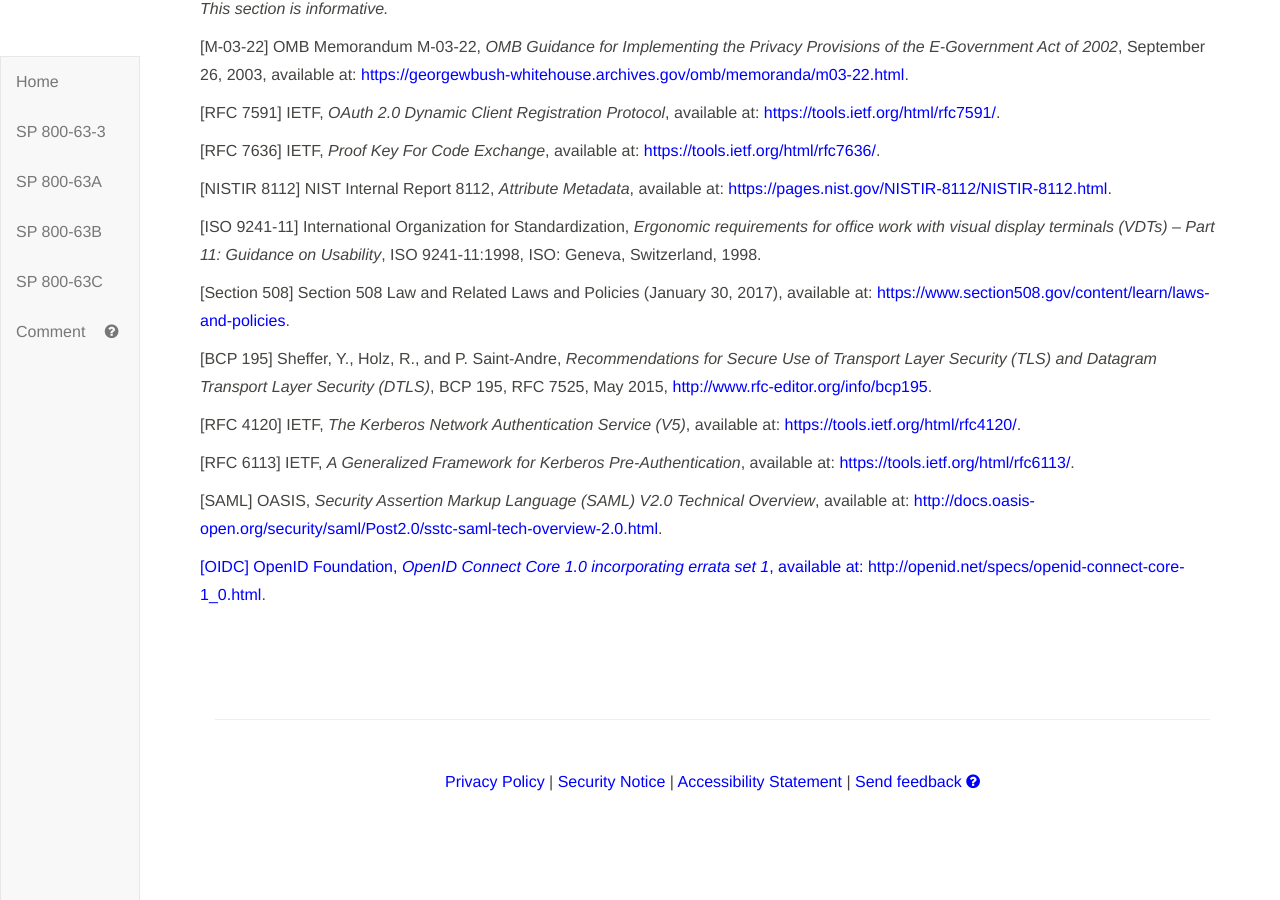
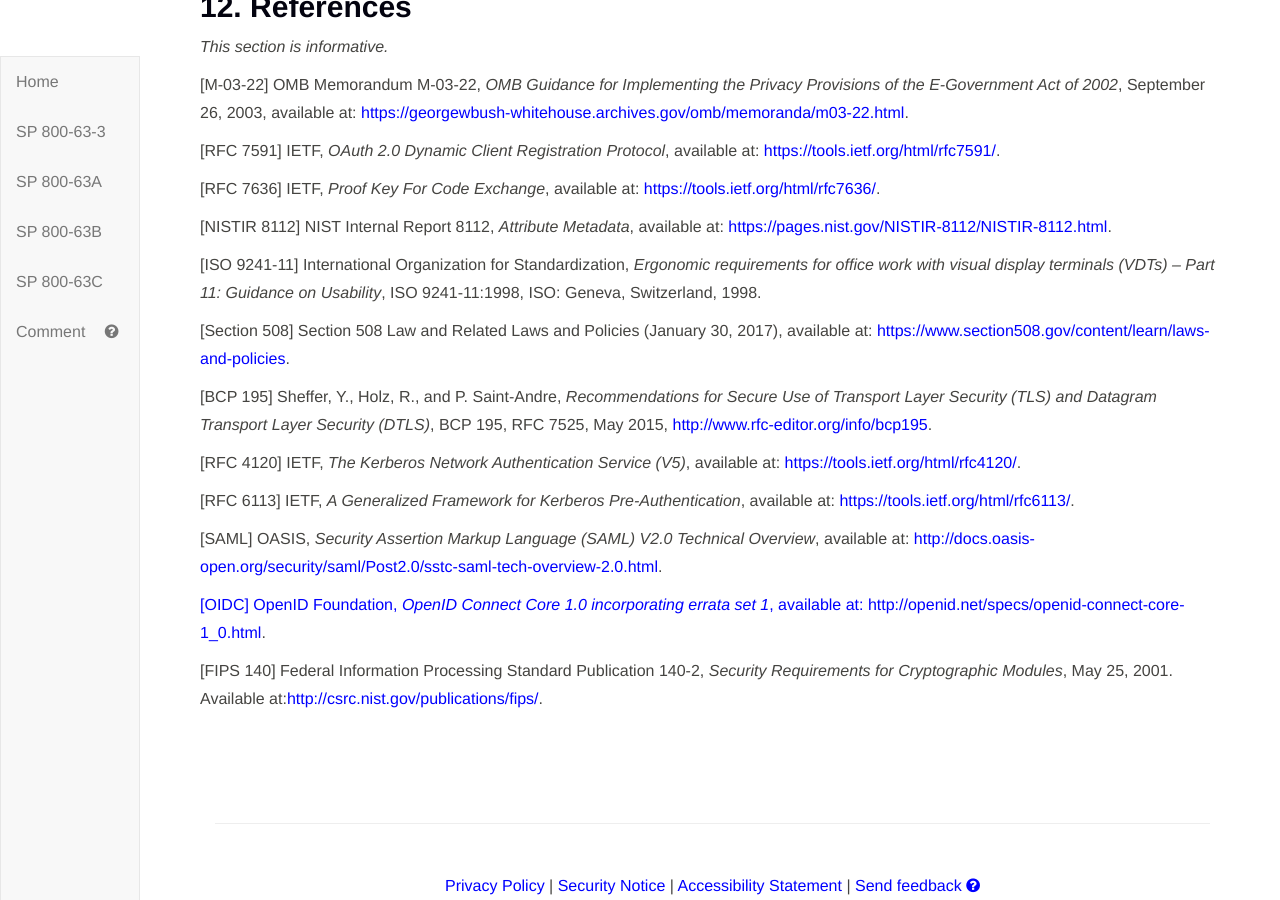
Before and after one commit to usnistgov/800-63-3, a Jekyll site: the page built from sp800-63c.md, in a window 1280 px wide and 900 px high, scrolled down 34683 px. Built offline with Jekyll 4.4.1, drawn with Linux system fonts in a browser that asks for light colours; before the commit the page ends 35479 px from its top, so only the background shows below that; some of the changed text lies outside the part shown.

Commit message:
Add FIPS 140 requirement for IdP key storage. Part of #610.

```diff
--- a/sp800-63c/references.md
+++ b/sp800-63c/references.md
@@ -26,3 +26,5 @@
 <a name="SAML"></a>[SAML] OASIS, *Security Assertion Markup Language (SAML) V2.0 Technical Overview*, available at: <http://docs.oasis-open.org/security/saml/Post2.0/sstc-saml-tech-overview-2.0.html>.
 
 <a name="OIDC"><a>[OIDC] OpenID Foundation, *OpenID Connect Core 1.0 incorporating errata set 1*, available at: <http://openid.net/specs/openid-connect-core-1_0.html>.
+
+<a name="FIPS140"></a>[FIPS 140] Federal Information Processing Standard Publication 140-2, *Security Requirements for Cryptographic Modules*, May 25, 2001. Available at:<http://csrc.nist.gov/publications/fips/>.
--- a/sp800-63c/sec4_fal.md
+++ b/sp800-63c/sec4_fal.md
@@ -36,6 +36,8 @@
 
 At any FAL, the IdP SHALL ensure that an RP is unable to impersonate the IdP at another RP by protecting the assertion with a signature and key using approved cryptography. If the assertion is protected by a digital signature using an asymmetric key, the IdP MAY use the same public and private key pair to sign assertions to multiple RPs. The IdP MAY publish its public key in a verifiable fashion, such as at an HTTPS-protected URL at a well-known location. If the assertion is protected by a MAC using a shared key, the IdP SHALL use a different shared key for each RP.
 
+Keys used for signing or encrypting assertions SHALL be protected by mechanisms validated at [[FIPS 140]](#FIPS140) Level 1 or higher.
+
 ### 4.2. <a name="runtime-decisions"></a>Runtime Decisions
 
 The fact that parties have federated SHALL NOT be interpreted as permission to pass information. The decision of whether an authentication can occur or attributes are passed can be determined by the use of a whitelist, a blacklist, or a runtime decision by an authorized party.
```
